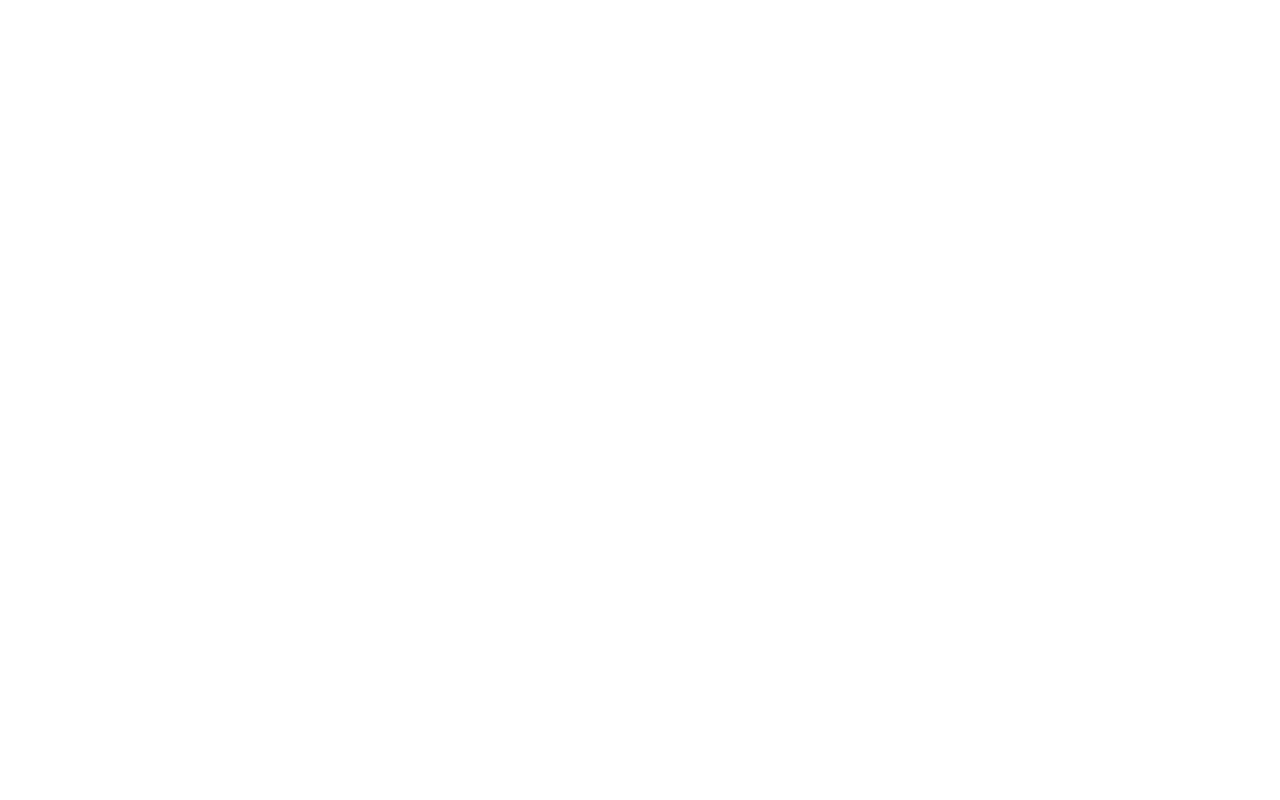
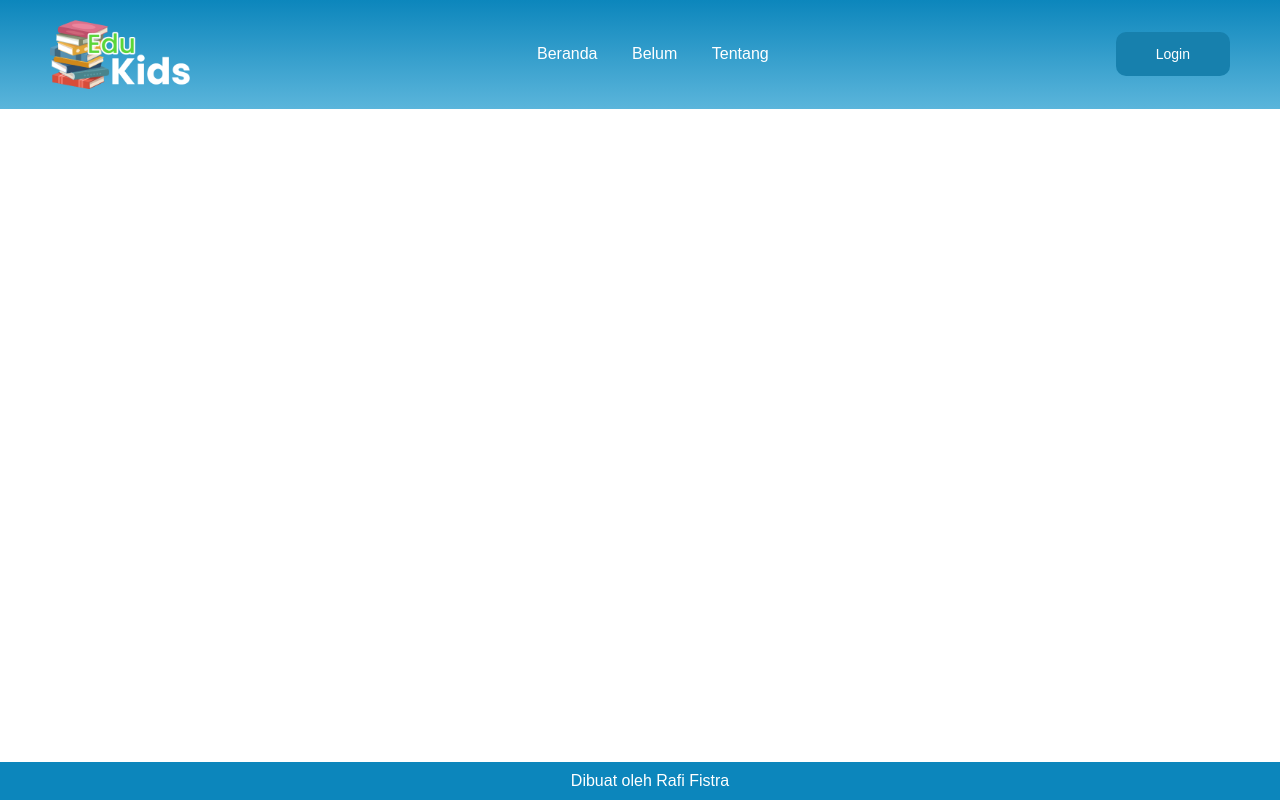
Before and after one commit to rafistra/edukids, a plain HTML site: page index.html in a window 1280 px wide. Drawn offline with Linux system fonts and the light colour scheme.

Commit message:
Penambahan navigation dan footer

```diff
--- /dev/null
+++ b/css/style.css
@@ -0,0 +1,80 @@
+/* General */
+* {
+    margin: 0;
+    padding: 0;
+    font-family: 'Poppins', sans-serif;
+}
+
+.container {
+    width: 100%;
+    height: 100%;
+    margin: 20px 50px;
+    background-color: antiquewhite;
+    overflow: hidden;
+}
+
+/* Navigation Bar */
+nav {
+    padding: 20px 50px;
+    display: flex;
+    align-items: center;
+    justify-content: space-between;
+    background-image: linear-gradient(0deg, #5bb5db, #0c86bc);
+}
+
+nav ul li {
+    display: inline-block;
+    list-style: none;
+    margin: 10px 15px;
+}
+
+nav ul li a {
+    text-decoration: none;
+    color: white;
+    font-size: 16px;
+}
+
+.logo {
+    width: 140px;
+}
+
+.btn-login {
+    display: inline-block;
+    text-decoration: none;
+    padding: 14px 40px;
+    color: #fff;
+    background-color: #1780ad;
+    font-size: 14px;
+    border-radius: 10px;
+    transition: 0.5s;
+}
+
+.btn-login:hover {
+    color: #333;
+    background-color: #ffcf46;
+    border-radius: 10px;
+    padding: 14px 40px;
+    transform: scale(1.1);
+}
+
+.btn-nav{
+    transition: 0.5s;
+}
+
+.btn-nav:hover {
+    color: #333;
+    background-color: #ffcf46;
+    border-radius: 10px;
+    padding: 14px;
+}
+
+/* Footer */
+footer {
+    width: 100%;
+    bottom: 0;
+    padding: 10px;
+    color: white;
+    background-color: #0c86bc;
+    position: fixed;
+    text-align: center;
+}
--- a/index.html
+++ b/index.html
@@ -4,9 +4,26 @@
     <meta charset="UTF-8">
     <meta http-equiv="X-UA-Compatible" content="IE=edge">
     <meta name="viewport" content="width=device-width, initial-scale=1.0">
+    <link rel="stylesheet" href="css/style.css">
     <title>Document</title>
 </head>
 <body>
+    <nav>
+        <img src="img/logo.png" class="logo">
+        <ul>
+            <li><a href="index.html" class="btn-nav active">Beranda</a></li>
+            <li><a href="#" class="btn-nav">Belum</a></li>
+            <li><a href="#" class="btn-nav">Tentang</a></li>
+        </ul>
+        <div>
+            <a href="#" class="btn-login">Login</a>
+        </div>
+    </nav>
+    <div class="container">
 
+    </div>
+    <footer>
+        <p>Dibuat oleh Rafi Fistra</p>
+    </footer>
 </body>
 </html>
```
Also changed, not shown: img/logo.png (added).
